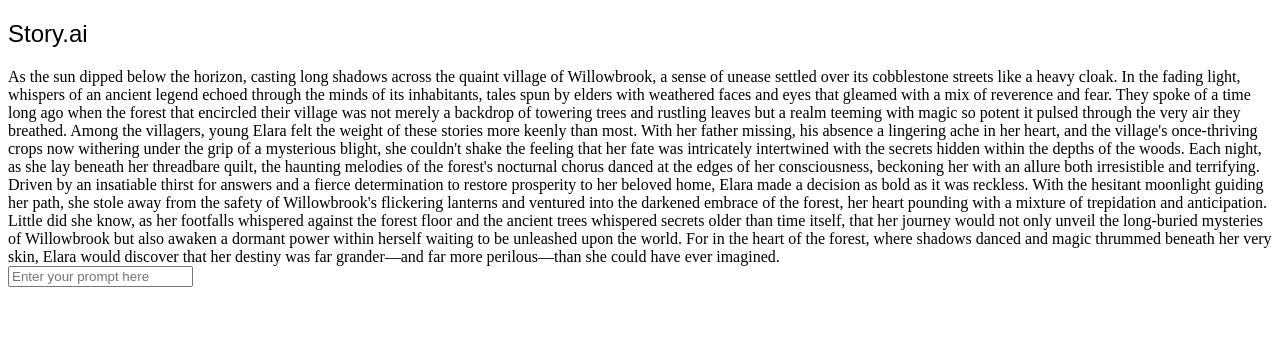
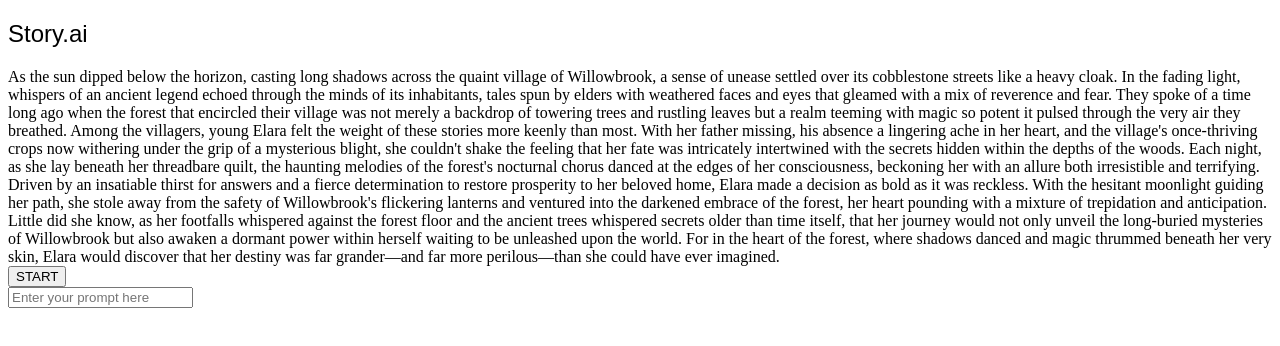
Before and after one commit to Arv2040/story-frontend, a React (Create React App) app: page / in a window 1280 px wide. Shown: the top 346 px of the page. Built offline with nearby package versions, Linux system fonts and the light colour scheme.

Commit message:
feat:added questions

```diff
--- a/src/App.js
+++ b/src/App.js
@@ -1,18 +1,19 @@
 import "./App.css";
+import React from "react";
 import "tailwindcss/tailwind.css";
 import Prompt from "./components/Prompt";
 import Options from "./components/Options";
 import Question from "./components/Question";
 
 function App() {
+
   return (
     <main className="h-screen bg-black py-8">
       <section className="flex flex-col justify-evenly items-center">
         <h1 className="text-white w-fit text-5xl poppins-thin">Story.ai</h1>
 
         <Prompt />
-        {/* <Options/> */}
-        {/* <Question/> */}
+        <Question/>
 
         <div className="">
           <input
--- a/src/components/Question.js
+++ b/src/components/Question.js
@@ -12,24 +12,27 @@ export default function Question() {
         "who is the protagonist",
         "describe the protagonist"
     ]
+
     function handleQuestionSubmit(){
         setQuestion(questionarray[index]);
         setIndex(index+1);
+        setButton("NEXT");
         if(index>(questionarray.length-1)){
             setQuestion('done');
+            setButton(" ");
         }
     }
     const[question,setQuestion] = useState(" ");
     const[index,setIndex] = useState(0);
+    const[button,setButton] = useState("START")
+
   return (
     <main className = "w-full border-2 text-white">
          <div className = "font-mono w-full text-white">
         {question}
         </div>
         <button className = "border-2 border-white bg-inherit py-2 px-4" onClick = {handleQuestionSubmit}>
-           {
-           (index>questionarray.length || index<0)?" ":"NEXT"
-           }
+          {button}
         </button>
     </main>
 
```
